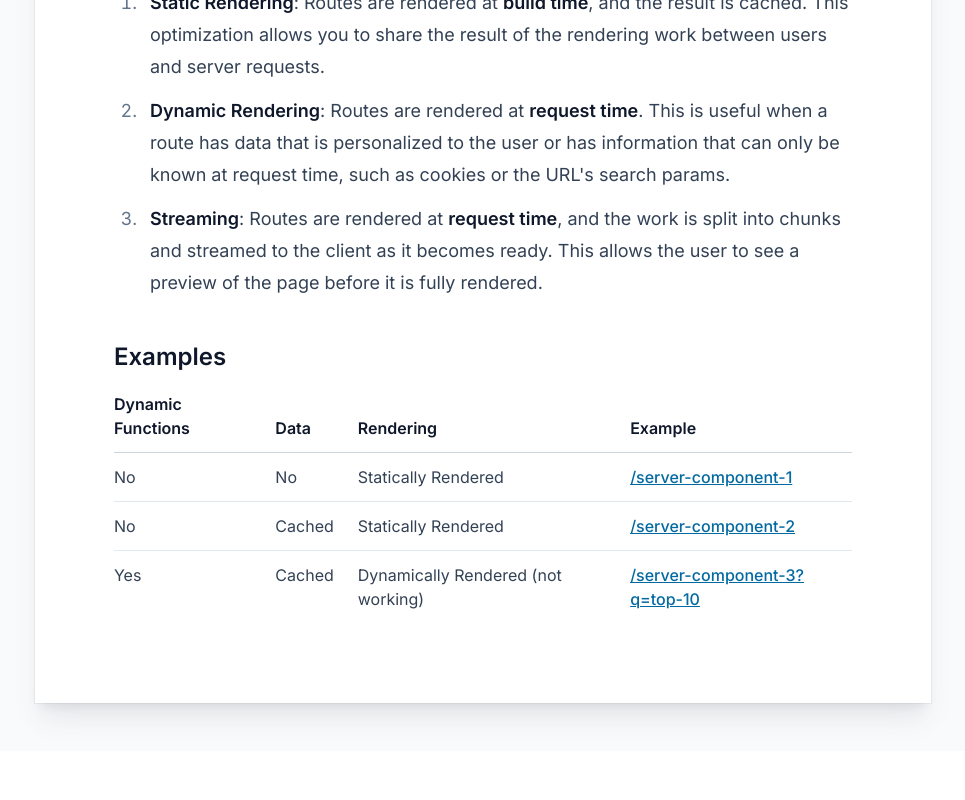
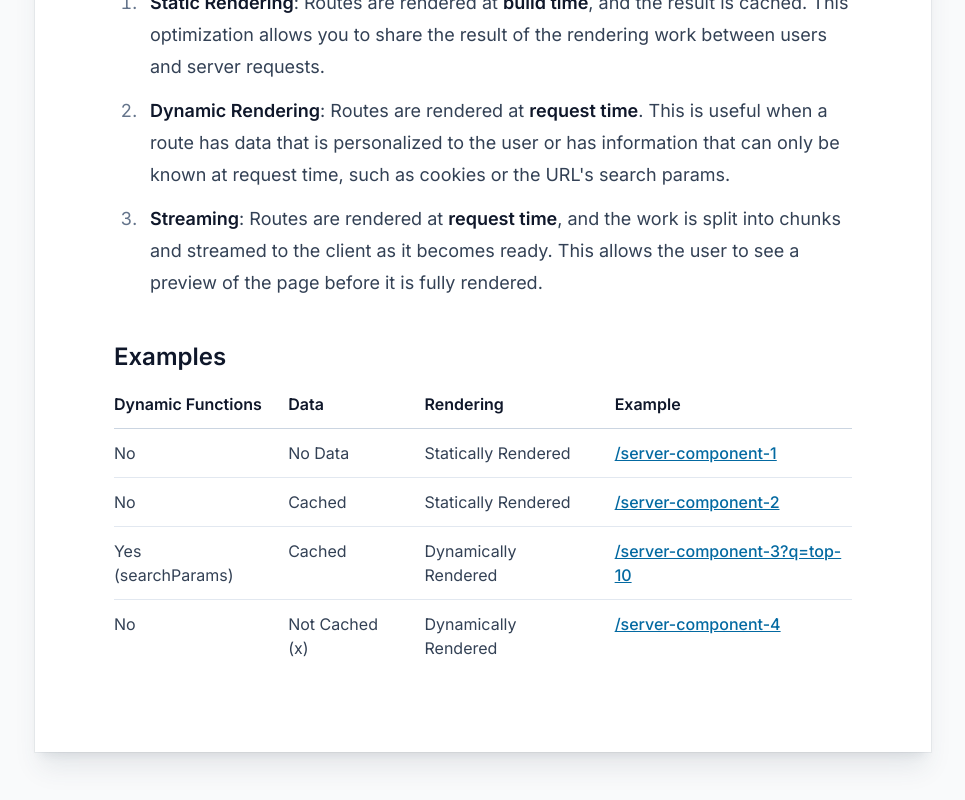
Before and after one commit to nareshbhatia/next13-rendering-concepts, a Next.js app in the folder apps/movie-magic/: page / in a window 1280 px wide. Shown: the part 733-1533 px from the top of the page, without its empty margins (157-1122 px from the left). Before the commit the page ends 1484 px from the top, so only its background shows below. Built offline with nearby package versions, Linux system fonts and the light colour scheme.

Commit message:
fix: fix typing of searchparam in server-component-3 to not use urlsearchparams

```diff
--- a/apps/movie-magic/src/app/page.tsx
+++ b/apps/movie-magic/src/app/page.tsx
@@ -9,7 +9,7 @@ export default function Home() {
           <article className="prose prose-slate mx-auto lg:prose-lg prose-a:text-sky-700">
             <h1>Next.js 13 Rendering Concepts</h1>
             <p>
-              This application is intended to clarify Next.js 13 and (React 18)
+              This application is intended to clarify Next.js 13 (and React 18)
               rendering concepts. Note that I am intentionally staying away from
               terms like CSR and SSR, SPAs and MPAs, as these terms come with
               lots of assumptions and baggage. For example, in Next.js 13, a
@@ -63,7 +63,7 @@ export default function Home() {
               <tbody>
                 <tr>
                   <td>No</td>
-                  <td>No</td>
+                  <td>No Data</td>
                   <td>Statically Rendered</td>
                   <td>
                     <Link href="/server-component-1">/server-component-1</Link>
@@ -78,13 +78,21 @@ export default function Home() {
                   </td>
                 </tr>
                 <tr>
-                  <td>Yes</td>
+                  <td>Yes (searchParams)</td>
                   <td>Cached</td>
-                  <td>Dynamically Rendered (not working)</td>
+                  <td>Dynamically Rendered</td>
                   <td>
                     <Link href="/server-component-3?q=top-10">
                       /server-component-3?q=top-10
                     </Link>
+                  </td>
+                </tr>
+                <tr>
+                  <td>No</td>
+                  <td>Not Cached (x)</td>
+                  <td>Dynamically Rendered</td>
+                  <td>
+                    <Link href="/server-component-4">/server-component-4</Link>
                   </td>
                 </tr>
               </tbody>
--- a/apps/movie-magic/src/app/server-component-1/page.tsx
+++ b/apps/movie-magic/src/app/server-component-1/page.tsx
@@ -1,6 +1,11 @@
 import { Footer } from '@/components/Footer';
 import { Title } from '@/components/Title';
 
+/**
+ * No dynamic functions
+ * No Data
+ * Hence statically rendered
+ */
 export default function ServerComponent1() {
   console.log('----> Rendering ServerComponent1');
   return (
--- a/apps/movie-magic/src/app/server-component-2/page.tsx
+++ b/apps/movie-magic/src/app/server-component-2/page.tsx
@@ -7,10 +7,16 @@ async function getMovies(): Promise<Movie[]> {
   const { API_URL } = process.env;
   const url = `${API_URL}/top-10-movies`;
   console.log('----> HTTP GET', url);
+  // ----- Cached Data -----
   const resMovies = await fetch(url);
   return resMovies.json() as Promise<Movie[]>;
 }
 
+/**
+ * No dynamic functions
+ * Cached Data
+ * Hence statically rendered
+ */
 export default async function ServerComponent2() {
   console.log('----> Rendering ServerComponent2');
   const movies = await getMovies();
--- a/apps/movie-magic/src/app/server-component-3/page.tsx
+++ b/apps/movie-magic/src/app/server-component-3/page.tsx
@@ -3,19 +3,44 @@ import { MovieTable } from '@/components/MovieTable';
 import { Title } from '@/components/Title';
 import type { Movie } from '@/models';
 
-async function getMovies(searchParams: URLSearchParams): Promise<Movie[]> {
+interface SearchParams {
+  q?: string;
+  cert?: string[] | string;
+}
+
+async function getMovies({ q, cert }: SearchParams): Promise<Movie[]> {
+  // create searchParamsString
+  const urlSearchParams = new URLSearchParams();
+  if (q !== undefined) urlSearchParams.append('q', q);
+  if (cert !== undefined) {
+    if (typeof cert === 'string') {
+      urlSearchParams.append('cert', cert);
+    } else {
+      cert.forEach((certString) => {
+        urlSearchParams.append('cert', certString);
+      });
+    }
+  }
+  const searchParamsString = urlSearchParams.toString();
+
+  // call the api
   const { API_URL } = process.env;
-  const searchParamsString = new URLSearchParams(searchParams).toString();
   const url = `${API_URL}/movies?${searchParamsString}`;
   console.log('----> HTTP GET', url);
+  // ----- Cached Data -----
   const resMovies = await fetch(url);
   return resMovies.json() as Promise<Movie[]>;
 }
 
 export interface ServerComponent3Props {
-  searchParams: URLSearchParams;
+  searchParams: SearchParams;
 }
 
+/**
+ * Dynamic function: searchParams
+ * Cached Data
+ * Hence dynamically rendered
+ */
 export default async function ServerComponent3({
   searchParams,
 }: ServerComponent3Props) {
--- a/apps/movie-magic/src/components/MovieList/MovieItem.tsx
+++ b/apps/movie-magic/src/components/MovieList/MovieItem.tsx
@@ -6,7 +6,6 @@ export interface MovieItemProps {
 }
 
 export function MovieItem({ movie }: MovieItemProps) {
-  console.log('----> Rendering MovieItem');
   return (
     <article className="flex items-start space-x-6 p-6">
       <Image
```
Also changed, not shown: apps/movie-magic/package.json (+4 -4 lines), 2 other files (tests, documents, lock files or other folders).
